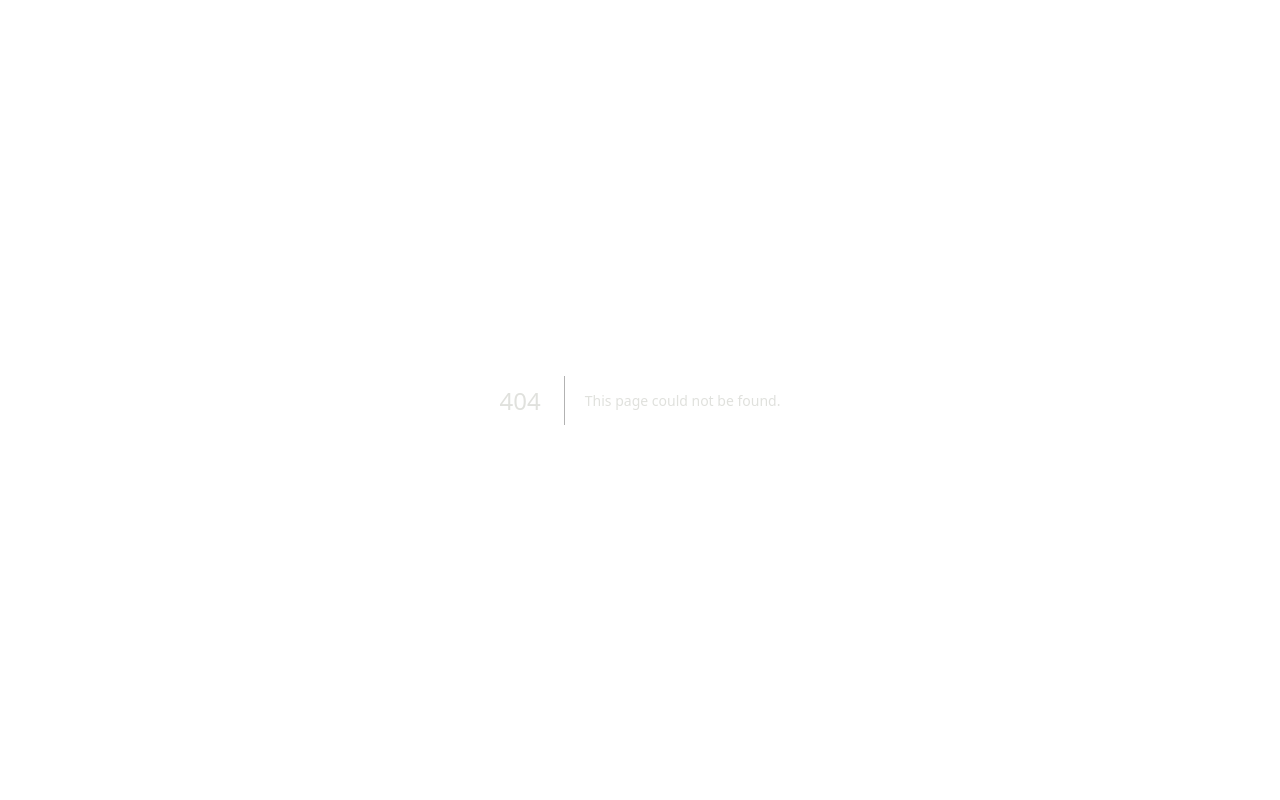
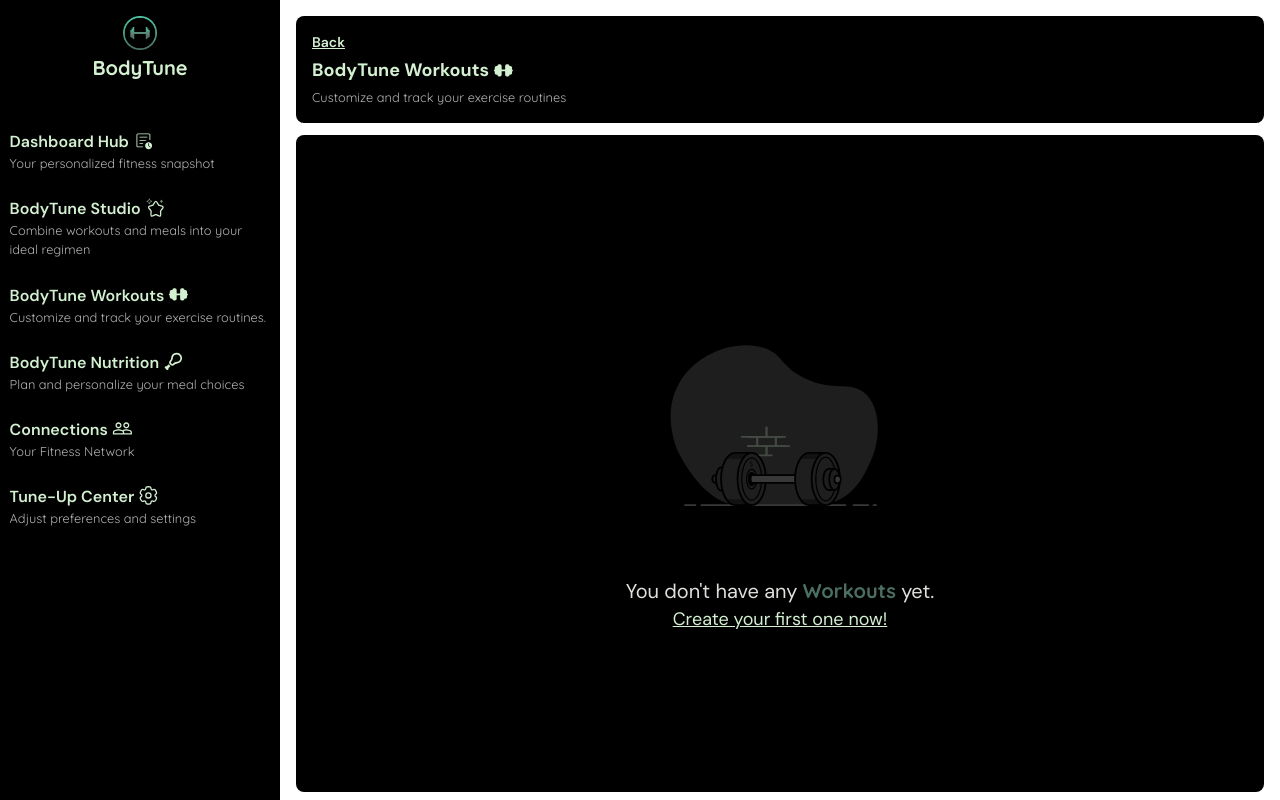
Before and after one commit to Inosensey/BodyTune, a Next.js app: page /dashboard/workouts in a window 1280 px wide. Before the commit this address had no page. Built offline with nearby package versions, Linux system fonts and the light colour scheme.

Commit message:
Added workouts page with layout and initial page files.

```diff
--- /dev/null
+++ b/app/dashboard/workouts/layout.tsx
@@ -0,0 +1,18 @@
+import type { Metadata } from "next";
+
+export const metadata: Metadata = {
+    title: "BodyTune Studio",
+    description: "Combine workouts and meals into your ideal regimen",
+};
+
+export default function BodyTuneWorkoutsLayout({
+    children,
+  }: Readonly<{
+    children: React.ReactNode;
+  }>) {
+  return (
+    <div className="w-full h-screen relative tablet:flex">
+        {children}
+    </div>
+  );
+}
--- /dev/null
+++ b/app/dashboard/workouts/page.tsx
@@ -0,0 +1,13 @@
+"use server"
+
+import BodyTuneWorkouts from "@/components/dashboardComponents/bodytuneWorkouts/BodyTuneWorkouts"
+
+const BodyTuneWorkoutsPage = () => {
+  return (
+    <div className='px-4 mt-4 w-full'>
+      <BodyTuneWorkouts />
+    </div>
+  )
+}
+
+export default BodyTuneWorkoutsPage
```
